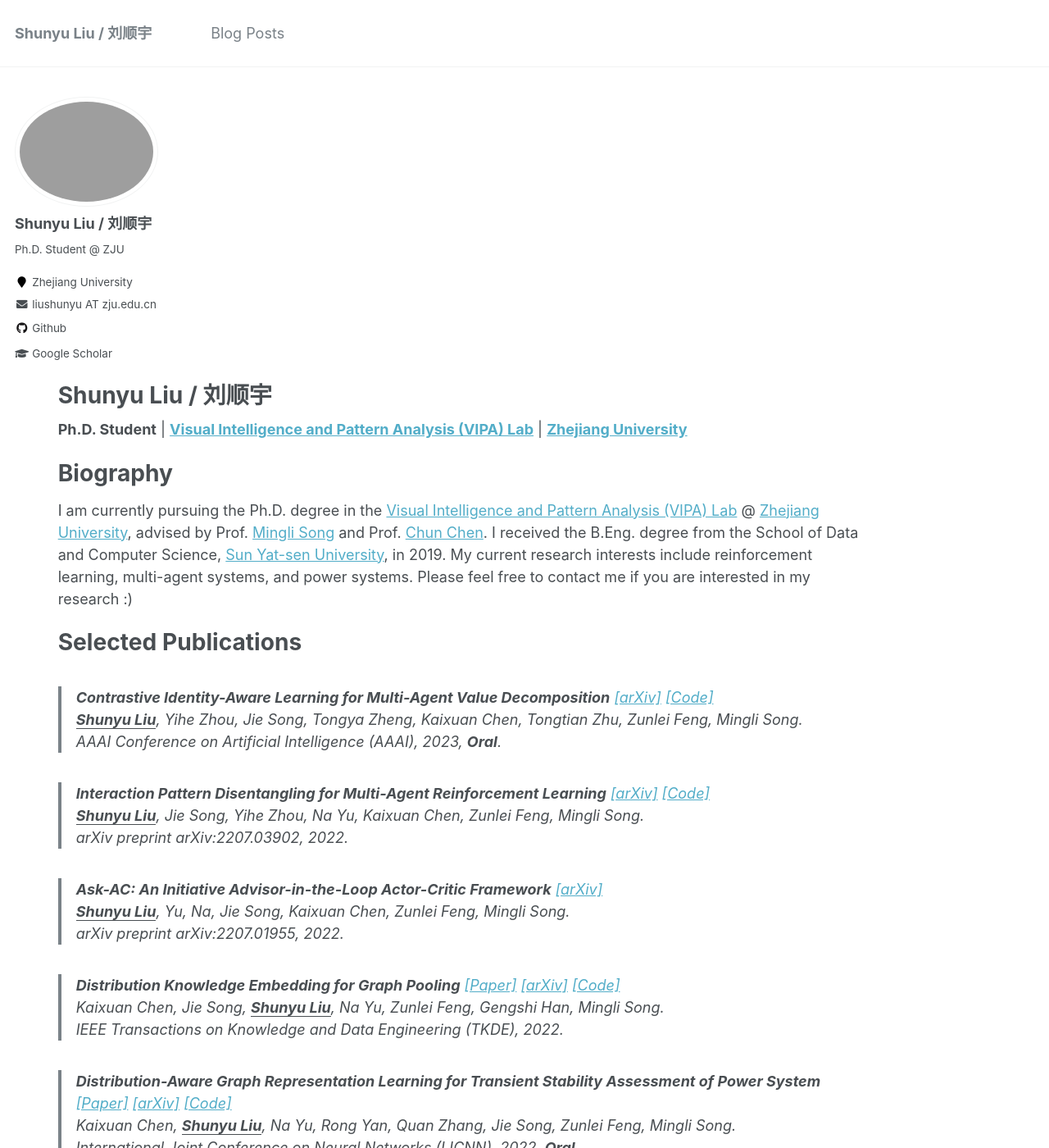
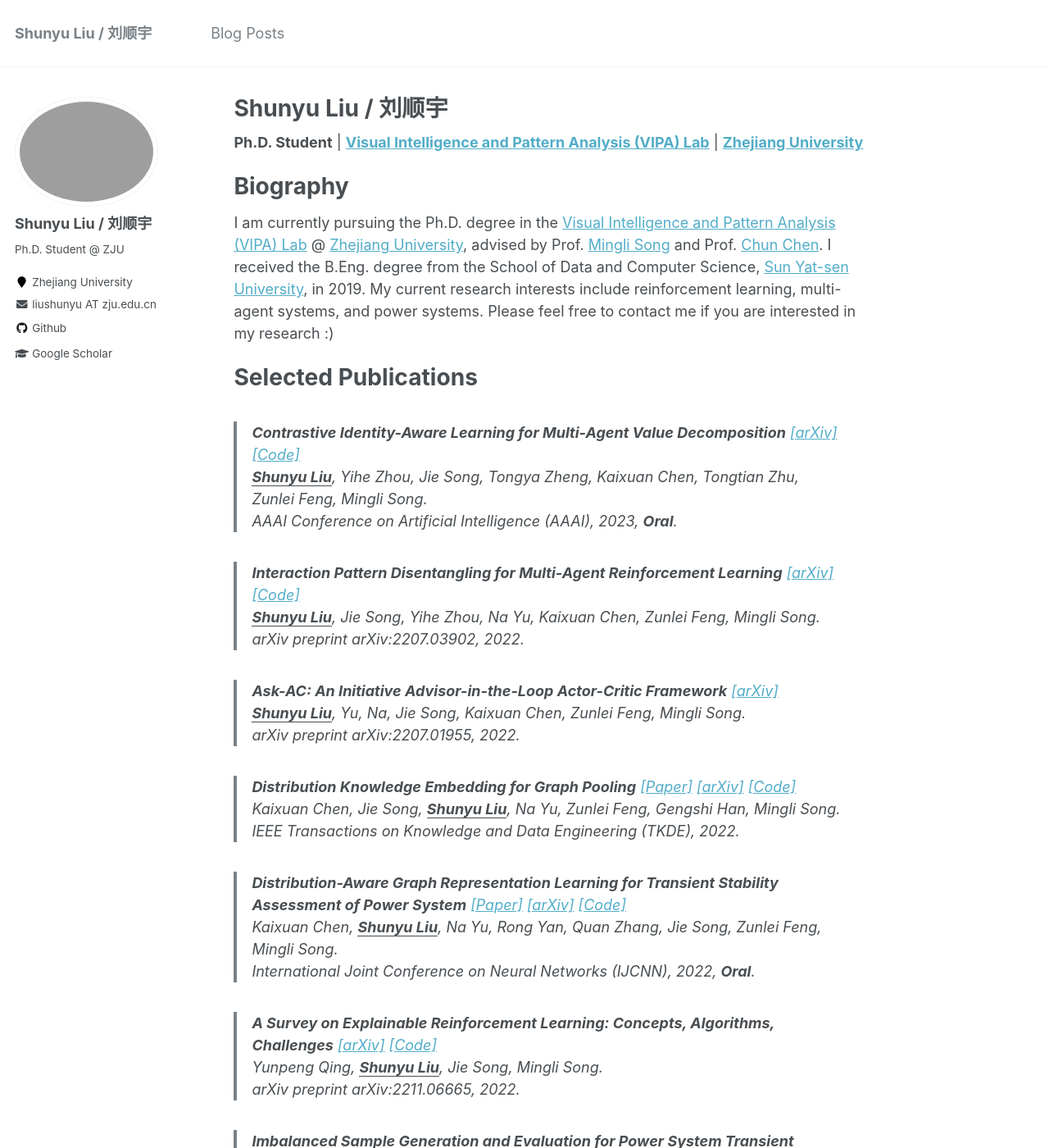
Before and after one commit to liushunyu/liushunyu.github.io, a Jekyll site: the page built from _pages/about.md, in a window 1280 px wide and 1400 px high. Shown: the whole window at 82% size. Built offline with Jekyll 4.4.1, drawn with Linux system fonts in a browser that asks for light colours.

Commit message:
Update _page.scss

```diff
--- a/_sass/_page.scss
+++ b/_sass/_page.scss
@@ -7,7 +7,7 @@
   @include clearfix;
   margin-top: 2em;
   padding-left: 1em;
-  padding-right: 1em;
+  padding-right: 0em;
   animation: intro 0.3s both;
   animation-delay: 0.35s;
 
@@ -18,7 +18,7 @@
 
 .page {
   @include breakpoint($large) {
-    @include span(12 of 12 last);
+    @include span(10 of 12 last);
     @include prefix(0.5 of 12);
     @include suffix(2 of 12);
   }
```
